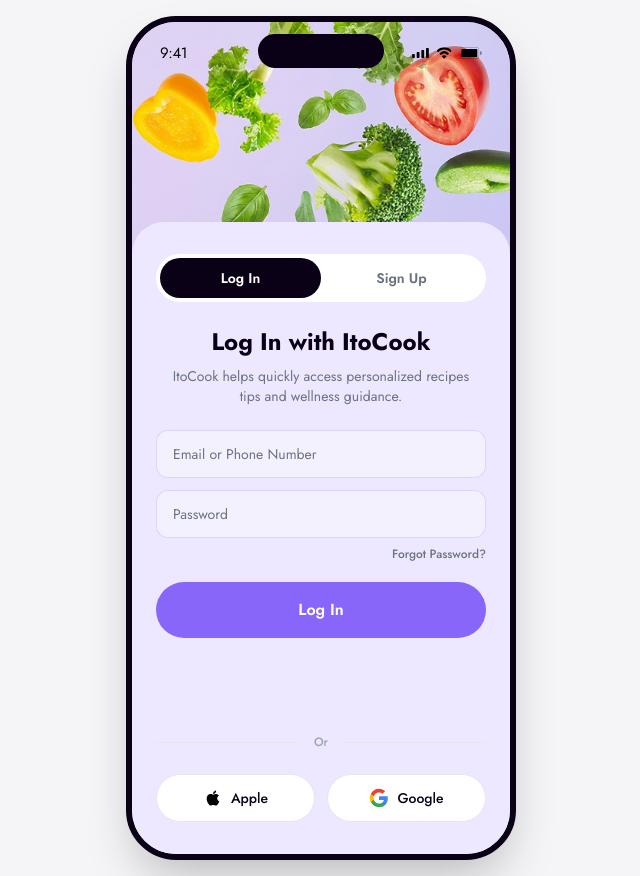
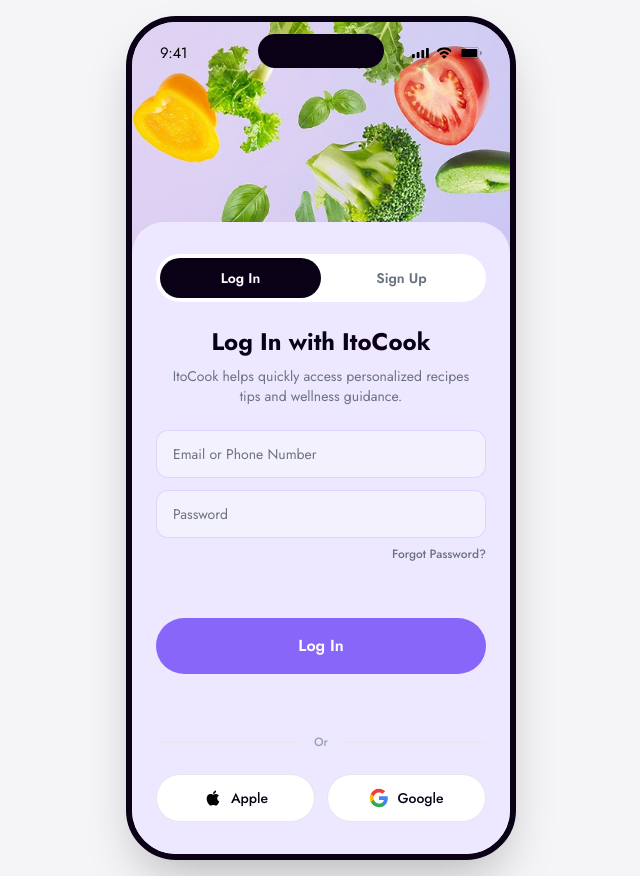
Before and after one commit to Dimas53/itocook, a Nuxt app in the folder frontend/: page /auth in a window 1280 px wide. Both pictures are taken after a click on the button "Log In". Shown: the whole page, without its empty margins (319-959 px from the left). Built offline with nearby package versions, Linux system fonts and the light colour scheme.

Commit message:
fix(auth): smooth opacity-only field transition, stable form height

```diff
--- a/frontend/pages/auth.vue
+++ b/frontend/pages/auth.vue
@@ -38,8 +38,11 @@
 
         <div class="flex-1">
           <form @submit.prevent="handleSubmit" class="flex flex-col">
-            <Transition name="fields">
-              <div v-show="isSignUp" key="signup" class="space-y-3">
+            <div class="relative">
+              <div
+                :class="isSignUp ? 'opacity-100 pointer-events-auto' : 'opacity-0 pointer-events-none'"
+                class="space-y-3 relative transition-opacity duration-200"
+              >
                 <div class="flex gap-3">
                   <input
                     v-model="firstName"
@@ -75,9 +78,10 @@
                   class="w-full h-12 bg-white/40 border border-primary/20 rounded-xl px-4 text-sm placeholder-gray-500 outline-none focus:bg-white focus:border-primary transition-colors"
                 />
               </div>
-            </Transition>
-            <Transition name="fields">
-              <div v-show="!isSignUp" key="login" class="space-y-3">
+              <div
+                :class="!isSignUp ? 'opacity-100 pointer-events-auto' : 'opacity-0 pointer-events-none'"
+                class="space-y-3 absolute inset-x-0 top-0 transition-opacity duration-200"
+              >
                 <input
                   v-model="email"
                   type="text"
@@ -100,7 +104,7 @@
                   </div>
                 </div>
               </div>
-            </Transition>
+            </div>
 
             <p v-if="errorMsg" class="text-red-500 text-[13px] mt-3 text-center">{{ errorMsg }}</p>
 
@@ -222,18 +226,4 @@
 </script>
 
 <style scoped>
-.fields-enter-active,
-.fields-leave-active {
-  transition: opacity 0.2s ease, transform 0.2s ease;
-}
-
-.fields-enter-from {
-  opacity: 0;
-  transform: translateY(6px);
-}
-
-.fields-leave-to {
-  opacity: 0;
-  transform: translateY(-6px);
-}
 </style>
```
